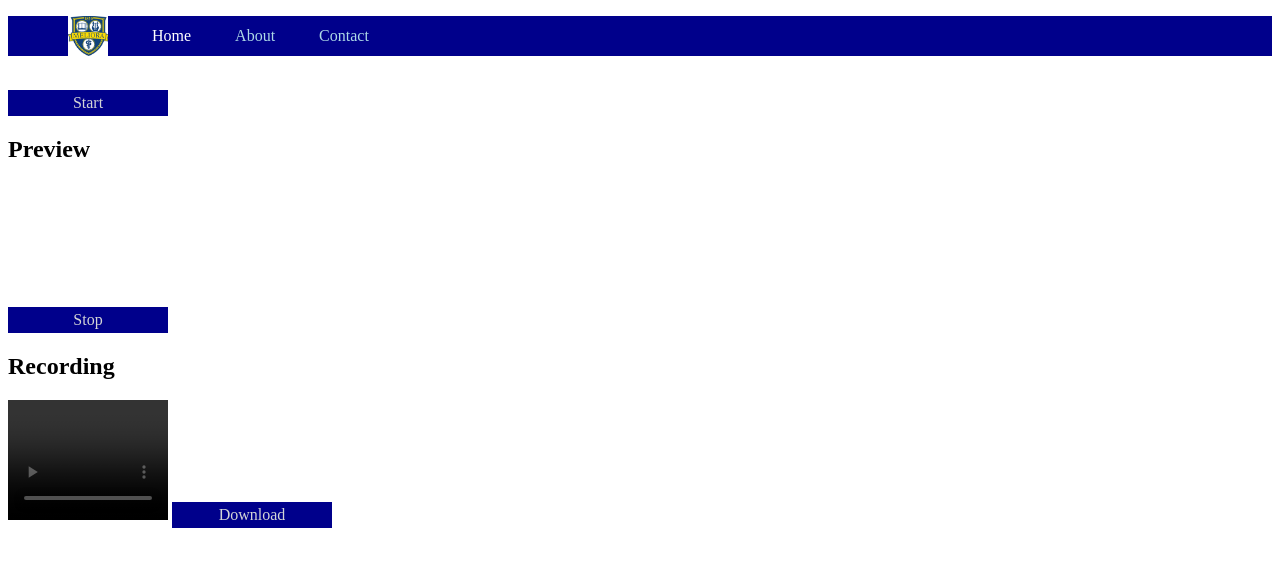
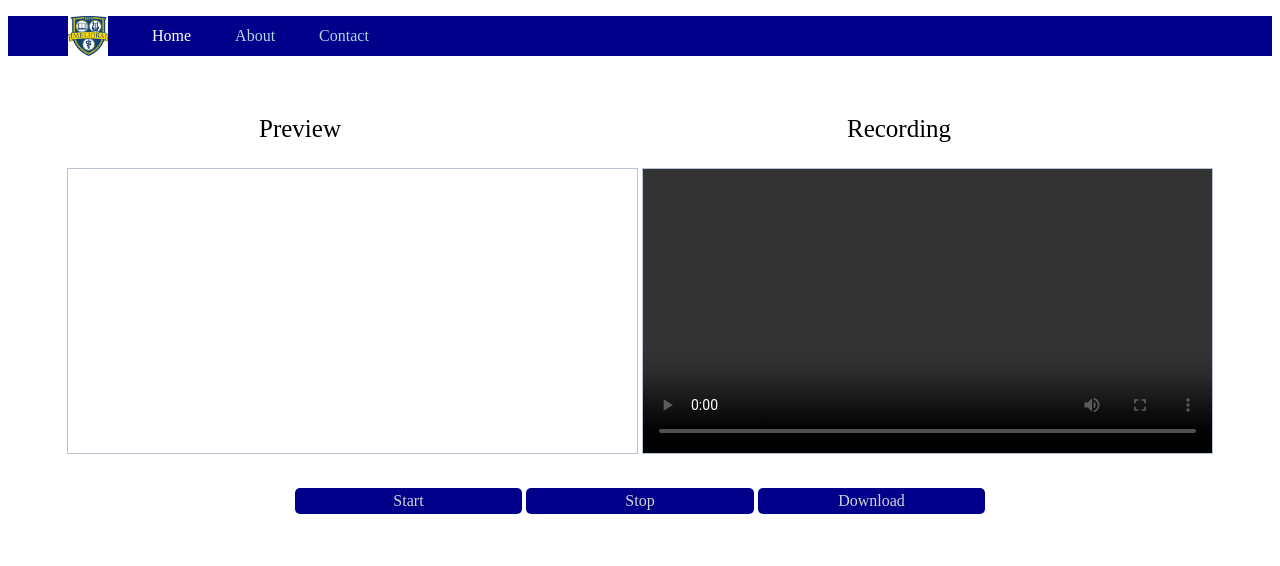
Before and after one commit to leeann-chu/automated-job-interview, a plain HTML site: page index.html in a window 1280 px wide. Drawn offline with Linux system fonts and the light colour scheme.

Commit message:
Add files via upload

```diff
--- a/index.html
+++ b/index.html
@@ -1,5 +1,6 @@
 <!DOCTYPE html>
 <html lang="en">
+
   <head>
     <meta charset="UTF-8" />
     <meta http-equiv="X-UA-Compatible" content="IE=edge" />
@@ -21,16 +22,22 @@
       </ul>
     </nav>
     <br>
-      <div class="left">
-        <div id="startButton" class="button">Start</div>
-          <h2>Preview</h2>
+    <!-- Video Panel -->
+    <div class="headings">
+      <ul>Preview</ul>
+      <ul>Recording</ul>
+    </div>
+    <div class="videoPanel">
       <video id="preview" width="160" height="120" autoplay="" muted=""></video>
+      <video id="recording" width="160" height="120" controls=""></video>
     </div>
 
-      <div class="right">
+    <div id="spacing"></div>
+
+    <!-- Button Bar -->
+    <div class="buttonBar">
+      <div id="startButton" class="button">Start</div>
       <div id="stopButton" class="button">Stop</div>
-          <h2>Recording</h2>
-          <video id="recording" width="160" height="120" controls=""></video>
       <a id="downloadButton" class="button">Download</a>
     </div>
 
@@ -40,4 +47,5 @@
 
     <script src="localhost.js"></script>
   </body>
+
 </html>
--- a/localhost.js
+++ b/localhost.js
@@ -5,10 +5,21 @@ let stopButton = document.getElementById("stopButton");
 let downloadButton = document.getElementById("downloadButton");
 let logElement = document.getElementById("log");
 
-let recordingTimeMS = 5000;
+let recordingTimeMS = 120000;
+
+function intervalTracking() {
+  var timeLeft = (recordingTimeMS - 10000) / 1000;
+  log("You have been recording for " + (timeLeft) + " seconds... ");
+  return;
+}
 
 function log(msg) {
   logElement.innerHTML += msg + "\n";
+  logElement.setAttribute('class', "log");
+}
+
+function clearLog() {
+  logElement.innerHTML = "";
 }
 
 function wait(delayInMS) {
@@ -18,23 +29,21 @@ function wait(delayInMS) {
 function startRecording(stream, lengthInMS) {
   let recorder = new MediaRecorder(stream);
   let data = [];
+  var intervalID = window.setInterval(intervalTracking, 10000);
 
   recorder.ondataavailable = event => data.push(event.data);
   recorder.start();
-    log(recorder.state + " for " + (lengthInMS/1000) + " seconds...");
+  log(recorder.state + " for " + (lengthInMS / 1000) + " seconds...");
 
   let stopped = new Promise((resolve, reject) => {
     recorder.onstop = resolve;
+    window.clearInterval(intervalID);
     recorder.onerror = event => reject(event.name);
   });
 
   let recorded = wait(lengthInMS).then(
     () => recorder.state == "recording" && recorder.stop()
   );
-
-//   let recorded = stopButton.addEventListener("click", wait(lengthInMS))
-//   .then(() => recorder.state == "recording" && recorder.stop()
-// );
 
   return Promise.all([
       stopped,
@@ -45,27 +54,38 @@ return Promise.all([
 
 function stop(stream) {
   stream.getTracks().forEach(track => track.stop());
+
+  return Promise.all([
+    stopped,
+    recorded
+  ])
+  .then(() => data);
 }
 
-startButton.addEventListener("click", function() {
-navigator.mediaDevices.getUserMedia({video: true,audio: true}).then(stream => {
+startButton.addEventListener("click", function () {
+  navigator.mediaDevices.getUserMedia({
+      video: true,
+      audio: true
+    }).then(stream => {
       preview.srcObject = stream;
       downloadButton.href = stream;
       preview.captureStream = preview.captureStream || preview.mozCaptureStream;
       return new Promise(resolve => preview.onplaying = resolve);
     }).then(() => startRecording(preview.captureStream(), recordingTimeMS))
-.then (recordedChunks => {
-  let recordedBlob = new Blob(recordedChunks, { type: "video/webm" });
+    .then(recordedChunks => {
+      let recordedBlob = new Blob(recordedChunks, {
+        type: "video/webm"
+      });
       recording.src = URL.createObjectURL(recordedBlob);
       downloadButton.href = recording.src;
       downloadButton.download = "RecordedVideo.webm";
 
       log("Successfully recorded " + recordedBlob.size + " bytes of " +
         recordedBlob.type + " media.");
-  // log("Success")
+      log("Success");
     })
     .catch(log);
 }, false);
-  stopButton.addEventListener("click", function() {
+stopButton.addEventListener("click", function () {
   stop(preview.srcObject);
 }, false);
--- a/resources/css/index.css
+++ b/resources/css/index.css
@@ -26,13 +26,6 @@
     color: white;
 }
 
-.heading {
-    color:black;
-    padding: 50px;
-    margin-top: 50px;
-    text-align: center;
-}
-
 a.faded {
     color: lightblue;
 }
@@ -42,11 +35,7 @@ a.faded {
     padding-bottom: 10px;
 }
 
-.emptybox {
-    text-align: center;
-}
-
-.button-container {
+.buttonBar {
     text-align: center;
 }
 
@@ -54,7 +43,7 @@ a.faded {
     font-family: "Fira Sans";
     cursor: pointer;
     display: inline-block;
-    width: 160px;
+    width: 18%;
     font-size: 20;
     text-align: center;
     vertical-align: center;
@@ -63,14 +52,40 @@ a.faded {
     color: rgb(211, 213, 214);
     background-color: darkblue;
     text-decoration: none;
+    border-radius: 5px;
 }
 
 .button:hover {
     color: white;
     background-color: rgb(29, 81, 177);
-    filter: drop-shadow(1px 1px 1px grey)
+    filter: drop-shadow(1px 1px 1px grey);
 }
 
-.video {
-    border: 2px solid black;
+.headings ul{
+    padding: 0 19.860%;
+    display: inline-block;
+    text-align: center;
+    vertical-align: middle;
+    font-family: "Fira Sans";
+    font-size: 25px;
 }
+
+#preview,
+#recording {
+    border: 0.5px solid rgba(6, 48, 104, 0.281);
+    display: inline-block;
+    height: 30%;
+    width: 45%;
+}
+
+#spacing {
+    height: 30px;
+}
+
+.videoPanel {
+    text-align: center;
+}
+
+.log {
+    color: red;
+}
```
Lines whose indentation alone changed are shown as unchanged.
